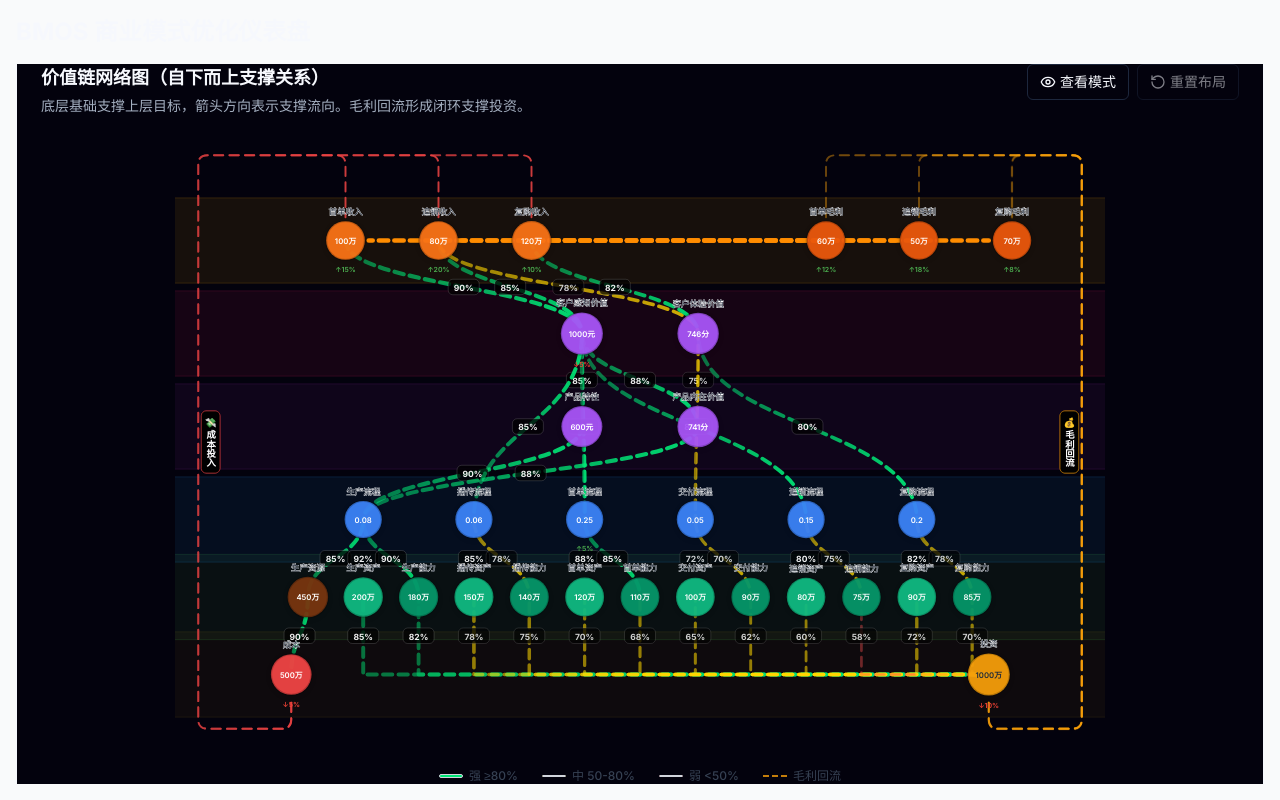
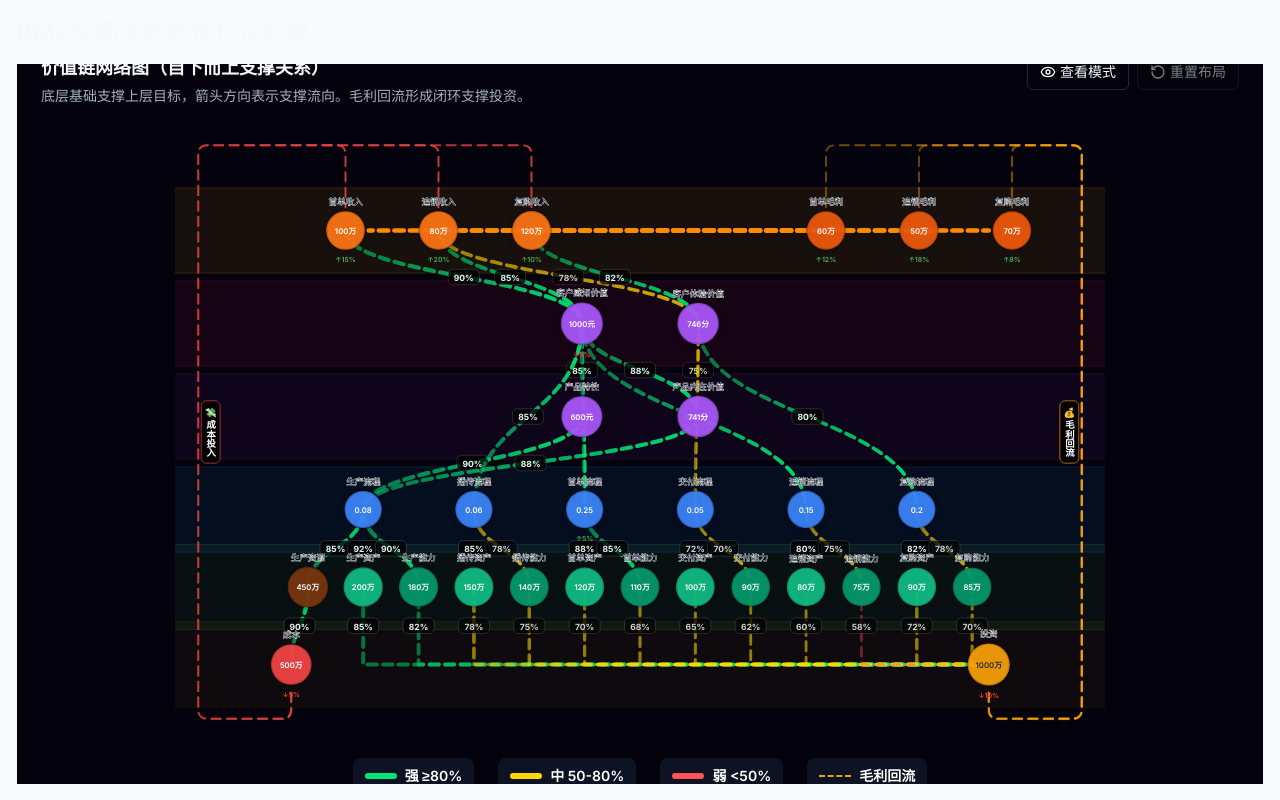
Before and after one commit to billHuangFeng/qbm-ai-system, a React (Vite) app: page / in a window 1280 px wide. Built offline with nearby package versions, Linux system fonts and the light colour scheme.

Commit message:
Fix: Improve legend text visibility

```diff
--- a/src/components/Visualization/ValueNetworkGraph.tsx
+++ b/src/components/Visualization/ValueNetworkGraph.tsx
@@ -712,23 +712,23 @@ export function ValueNetworkGraph(props: ValueNetworkGraphProps) {
           </svg>
         </div>
 
-        {/* 紧凑图例（优化版：增强对比度和边框）*/}
-        <div className="mt-4 flex items-center justify-center gap-6 text-xs text-gray-700">
-          <div className="flex items-center gap-1.5">
-            <div className="w-6 h-1 bg-[#00E676] border border-gray-300 rounded-sm"></div>
-            <span className="font-medium">强 ≥80%</span>
+        {/* 紧凑图例（优化版：增强文字对比度）*/}
+        <div className="mt-4 flex items-center justify-center gap-6 text-sm">
+          <div className="flex items-center gap-2 bg-gray-900/80 px-3 py-2 rounded-lg">
+            <div className="w-8 h-1.5 bg-[#00E676] rounded-sm"></div>
+            <span className="font-semibold text-white">强 ≥80%</span>
           </div>
-          <div className="flex items-center gap-1.5">
-            <div className="w-6 h-0.5 bg-[#FFD700] border border-gray-300 rounded-sm"></div>
-            <span className="font-medium">中 50-80%</span>
+          <div className="flex items-center gap-2 bg-gray-900/80 px-3 py-2 rounded-lg">
+            <div className="w-8 h-1.5 bg-[#FFD700] rounded-sm"></div>
+            <span className="font-semibold text-white">中 50-80%</span>
           </div>
-          <div className="flex items-center gap-1.5">
-            <div className="w-6 h-px bg-[#FF5252] border border-gray-300 rounded-sm"></div>
-            <span className="font-medium">弱 &lt;50%</span>
+          <div className="flex items-center gap-2 bg-gray-900/80 px-3 py-2 rounded-lg">
+            <div className="w-8 h-1.5 bg-[#FF5252] rounded-sm"></div>
+            <span className="font-semibold text-white">弱 &lt;50%</span>
           </div>
-          <div className="flex items-center gap-1.5">
-            <div className="w-6 h-px border-t-2 border-dashed border-[#F59E0B] opacity-80"></div>
-            <span className="font-medium">毛利回流</span>
+          <div className="flex items-center gap-2 bg-gray-900/80 px-3 py-2 rounded-lg">
+            <div className="w-8 h-0.5 border-t-2 border-dashed border-[#F59E0B]"></div>
+            <span className="font-semibold text-white">毛利回流</span>
           </div>
         </div>
       </Card>
```
